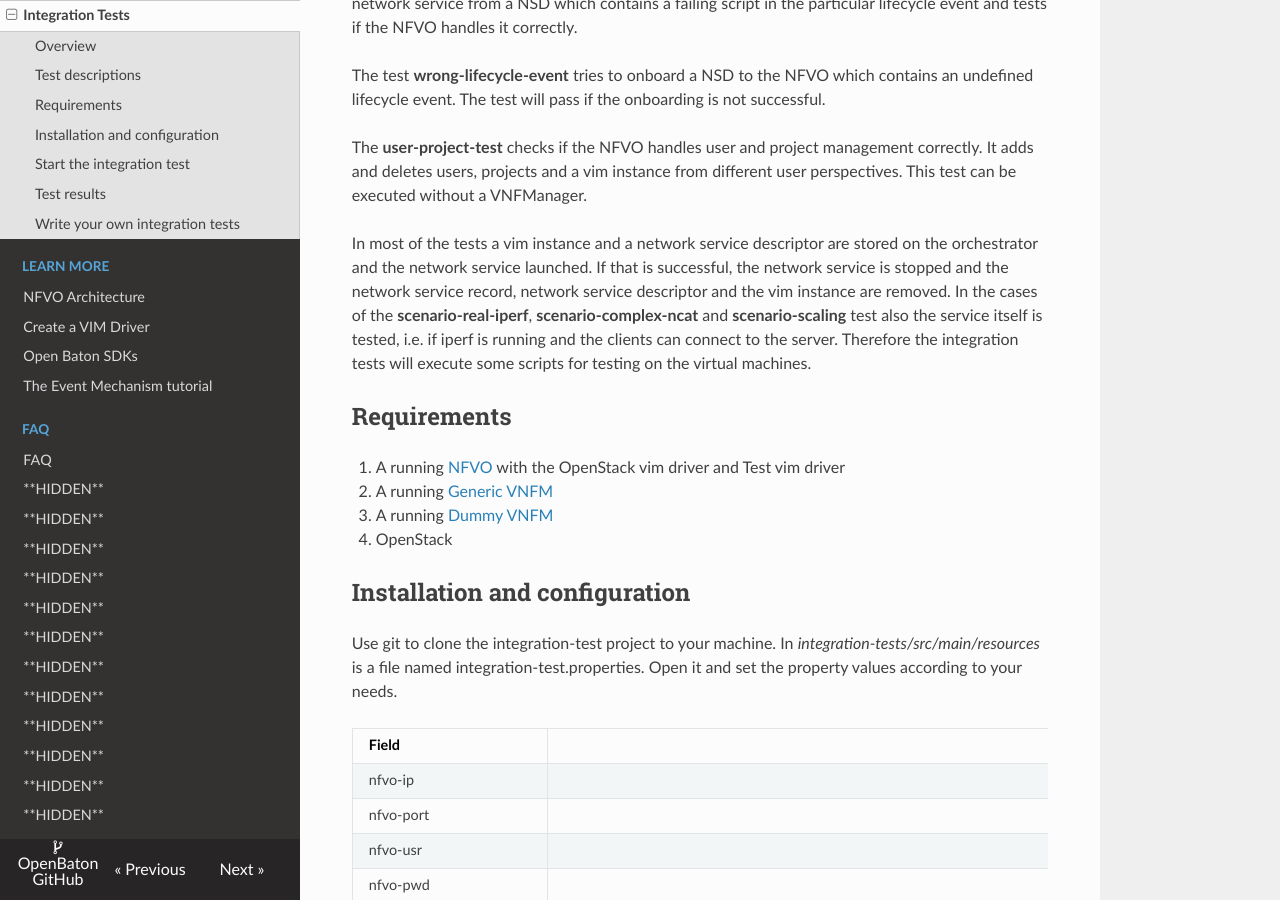
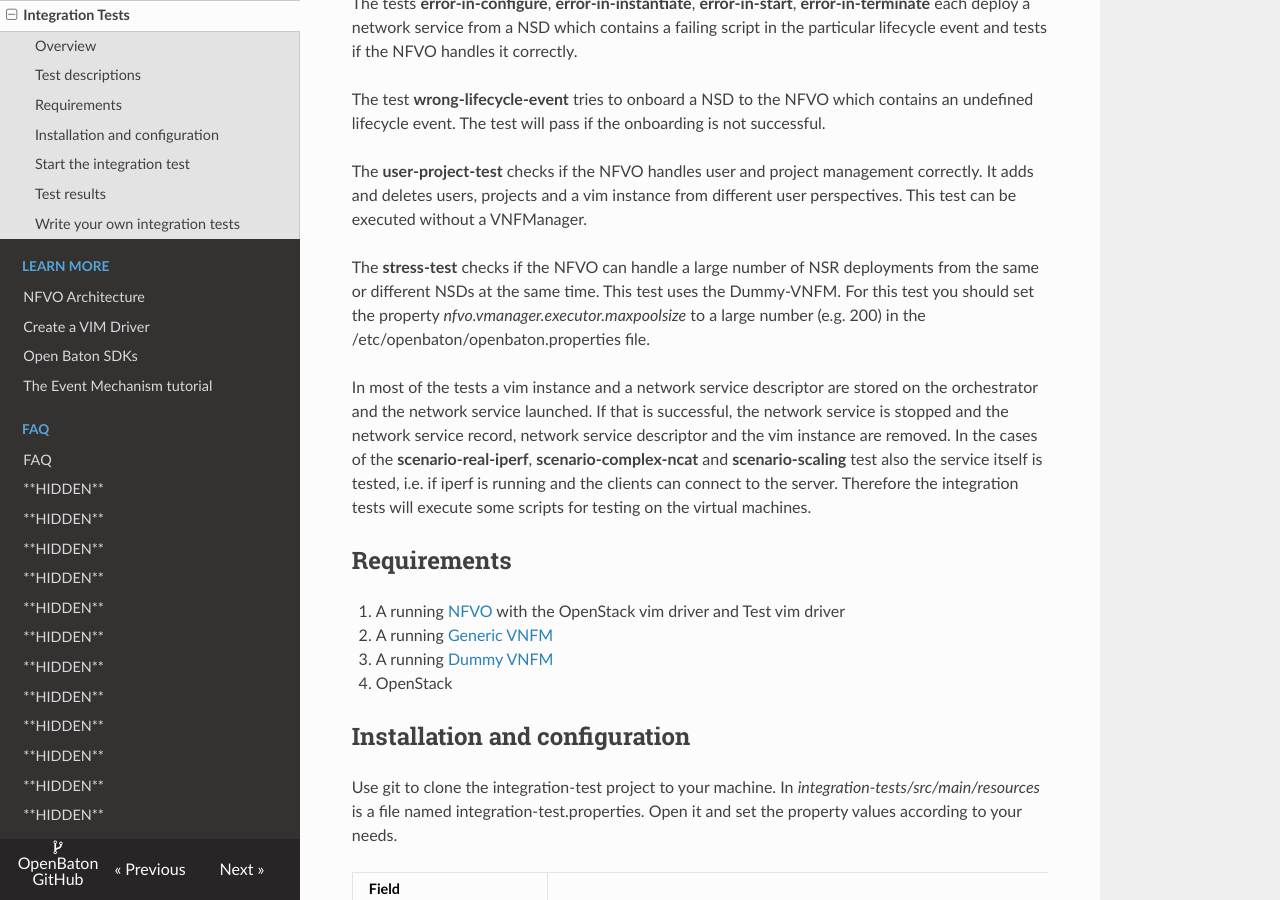
Before and after one commit to openbaton/docs, an MkDocs documentation site: the page built from docs/integration-test-use.md, in a window 1280 px wide and 900 px high, scrolled down 1707 px. Built offline with MkDocs 1.6.1, drawn with Linux system fonts in a browser that asks for light colours; nearby versions of some CDN libraries; old or Windows-style settings are respelled for this version of MkDocs.

Commit message:
Imp: Update integration test documentation

```diff
--- a/docs/integration-test-use.md
+++ b/docs/integration-test-use.md
@@ -18,6 +18,7 @@
 9. error-in-terminate
 10. wrong-lifecycle-event
 11. user-project-test
+12. stress-test
 
 **scenario-dummy-iperf** uses the [Dummy VNFM][vnfm-dummy] to simulate a VNFM and therefore tests the communication between NFVO and VNFM.
 It does not actually deploy a network service. The fake network service is a simple iperf scenario with one server and one client.
@@ -49,6 +50,8 @@
 
 The **user-project-test** checks if the NFVO handles user and project management correctly. It adds and deletes users, projects and a vim instance from different
 user perspectives. This test can be executed without a VNFManager.
+
+The **stress-test** checks if the NFVO can handle a large number of NSR deployments from the same or different NSDs at the same time. This test uses the Dummy-VNFM. For this test you should set the property *nfvo.vmanager.executor.maxpoolsize* to a large number (e.g. 200) in the /etc/openbaton/openbaton.properties file.
 
 In most of the tests a vim instance and a network service descriptor are stored on the orchestrator and the network service launched.
 If that is successful, the network service is stopped and the network service record, network service descriptor and the vim instance are removed.
```
